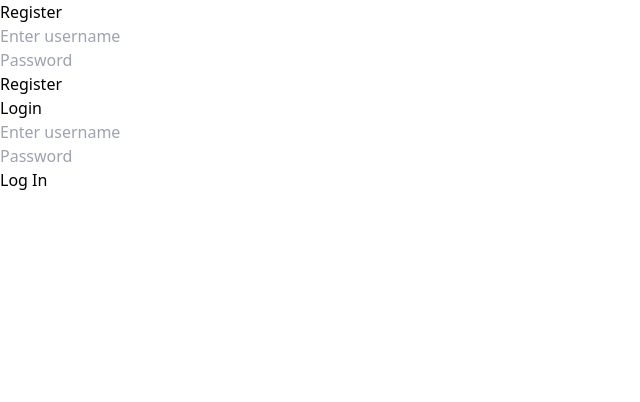
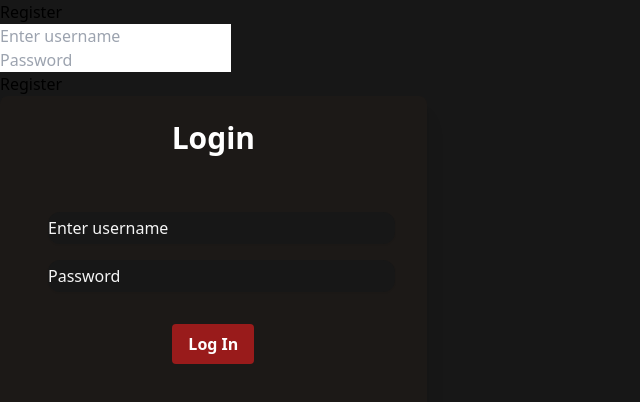
Before and after one commit to PariharInder/minimal-twitter-client, a React (Vite) app: page /auth in a window 1280 px wide. Shown: the top 402 px of the page, without its empty margins (0-640 px from the left). Built offline with nearby package versions, Linux system fonts and the light colour scheme.

Commit message:
added tailwind styling for login component

```diff
--- a/src/App.tsx
+++ b/src/App.tsx
@@ -6,6 +6,7 @@ import Index from './pages/Index'
 import Auth from './pages/Auth'
 import Feed from './pages/Feed'
 import { AuthContext } from './components/Login'
+import './styles/tailwind.css'
 
 function App() {
 
@@ -33,7 +34,7 @@ const [loggedIn, setLoggedIn] = useState(false)
 
   return (
     <AuthContext.Provider value={{ loggedIn, setLoggedIn }}>
-    <div className="App">
+    <div className="bg-neutral-900 fixed inset-0">
       <RouterProvider router={router} />
     </div>
     </AuthContext.Provider>
--- a/src/components/Login.tsx
+++ b/src/components/Login.tsx
@@ -31,18 +31,18 @@ export const Login = () => {
     }
 
     return (
-        <div>
-            <h1>Login</h1>
-            <div>
-                <fieldset>
-                    <input type="text" placeholder="Enter username" value={email} onChange={(e)=>setEmail(e.target.value)}/>
-                </fieldset>
-                <fieldset>
-                    <input type="password" placeholder="Password" value={password} onChange={(e) => setPassword(e.target.value)}/>
-                </fieldset>
-                <button type="submit" onClick={handleLogin} disabled={isLogginIn}>Log In</button>
+        <div className=' bg-stone-900 p-6 rounded-lg shadow-xl w-5/6 lg:w-1/3 md:w-1/2 flex justify-center items-center h-full'>
+            <div className='text-center mb-10'>
+                <h1 className='text-3xl font-bold mb-8 text-white'>Login</h1>
+                <div className='p-4 mb-2'>
+                    <input className='w-full m-2 rounded-xl h-8 placeholder:text-neutral-100 bg-neutral-900 shadow-sm border-solid text-white' type="text" placeholder="Enter username" value={email} onChange={(e)=>setEmail(e.target.value)}/>
+                    <input className='w-full m-2 rounded-xl h-8 placeholder:text-neutral-100 bg-neutral-900 shadow-sm border-solid text-white' type="password" placeholder="Password" value={password} onChange={(e) => setPassword(e.target.value)}/>
+                </div>
+                <div>
+                    {loginError && <p>{loginError}</p>}
+                    <button type="submit" onClick={handleLogin} disabled={isLogginIn} className='bg-red-800 hover:bg-red-500 text-white font-bold py-2 px-4 rounded transition-colors w-50'>Log In</button>
+                </div>
             </div>
-            {loginError && <p>{loginError}</p>}
         </div>
     )
 }
```
